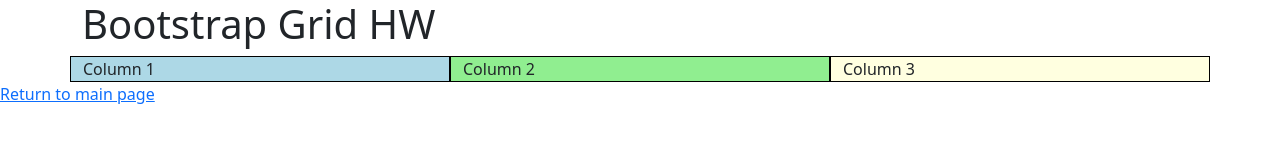
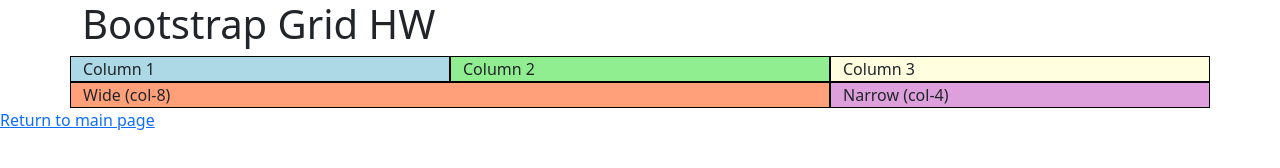
Before and after one commit to dlam301/dlam301.github.io, a plain HTML site: page bootstrap_hw.html in a window 1280 px wide. Drawn offline with nearby package versions, Linux system fonts and the light colour scheme.

Commit message:
new rows

```diff
--- a/bootstrap_hw.html
+++ b/bootstrap_hw.html
@@ -15,6 +15,11 @@
         <div class="col" style="background-color: lightyellow; border: 1px solid black;">Column 3</div>
     </div>
 
+    <div class="row">
+        <div class="col-8" style="background-color: lightsalmon; border: 1px solid black;">Wide (col-8)</div>
+        <div class="col-4" style="background-color: plum; border: 1px solid black;">Narrow (col-4)</div>
+    </div>
+
     </div>
 
     <a href="index.html">Return to main page</a>
```
